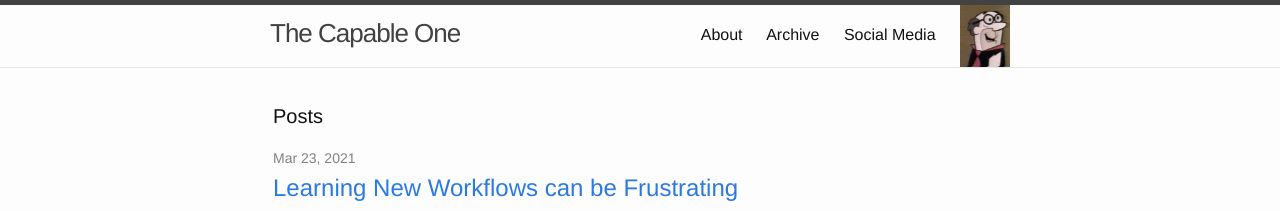
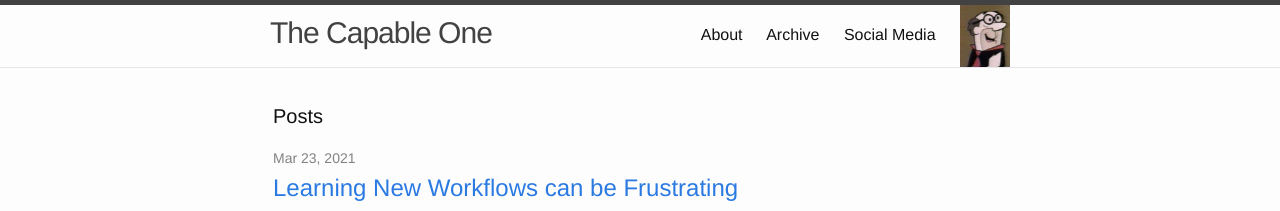
Before and after one commit to jkenton/CapableOne, a Jekyll site: the page built from index.html, in a window 1280 px wide. Shown: the top 211 px of the page. Built offline with Jekyll 4.4.1, drawn with Linux system fonts in a browser that asks for light colours.

Commit message:
site.title to royalblue

```diff
--- a/_sass/_layout.scss
+++ b/_sass/_layout.scss
@@ -11,12 +11,13 @@
 }
 
 .site-title {
-    font-size: 26px;
+    font-size: 30px;
     font-weight: 300;
     line-height: 56px;
     letter-spacing: -1px;
     margin-bottom: 0;
     float: left;
+    color: royalblue;
 
     &,
     &:visited {
```
